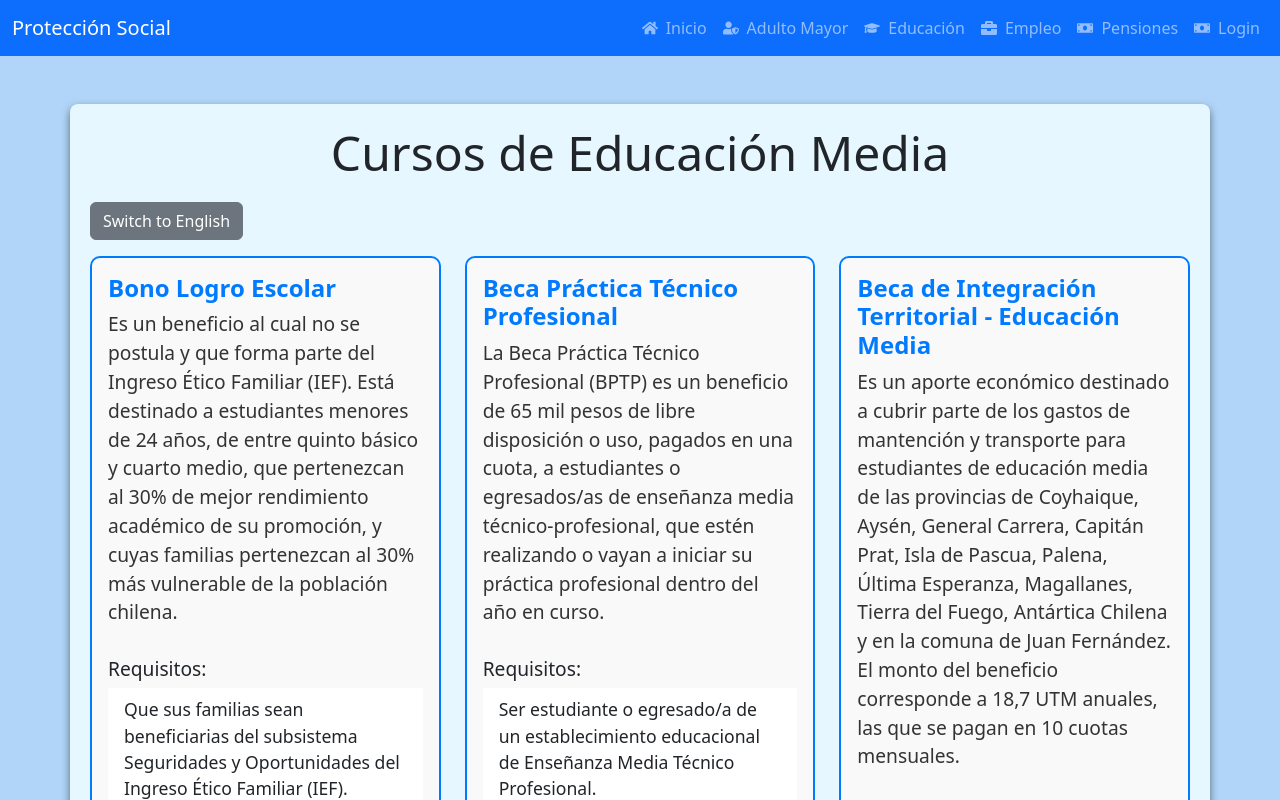
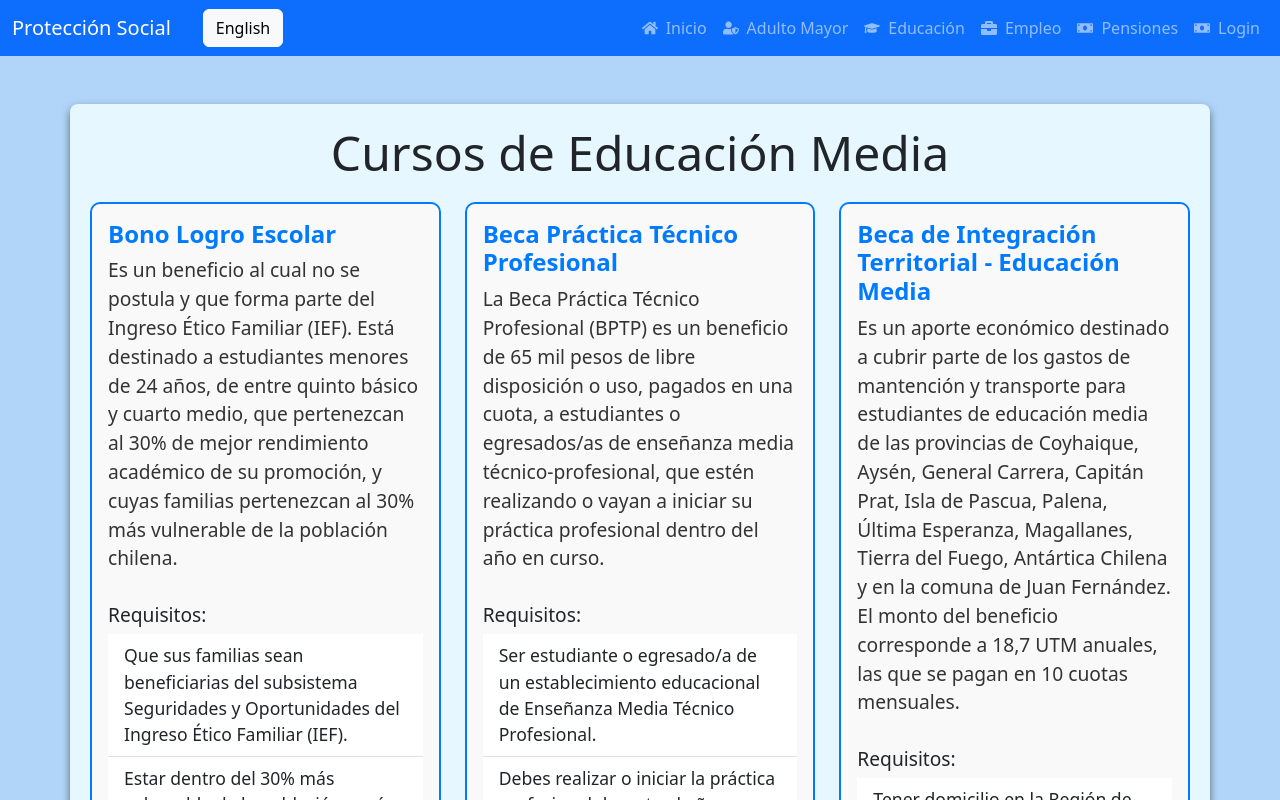
Before and after one commit to Francisco-delgad0/social, a React (Create React App) app: page /Educacion in a window 1280 px wide. Shown: the top 800 px of the page. Built offline with nearby package versions, Linux system fonts and the light colour scheme.

Commit message:
Botón de idiomas se cambió a la navbar, nuevas traducciones

```diff
--- a/src/componentes/Navbar.js
+++ b/src/componentes/Navbar.js
@@ -1,10 +1,19 @@
 import React from 'react';
 import { NavLink } from 'react-router-dom';
 import { FaHome, FaUserShield, FaGraduationCap, FaBriefcase, FaMoneyBill } from 'react-icons/fa';
+import { useTranslation } from 'react-i18next';
 import 'bootstrap/dist/css/bootstrap.min.css';
 import 'bootstrap/dist/js/bootstrap.bundle.min.js';
 
 function Navbar() {
+  const {i18n} = useTranslation();
+
+  const toggleLanguage = () => {
+    const newLanguage = i18n.language === 'es' ? 'en' : 'es';
+    i18n.changeLanguage(newLanguage);
+    localStorage.setItem('idioma', newLanguage);
+  }
+
   return (
     <nav className="navbar navbar-expand-lg bg-primary navbar-dark">
       <div className="container-fluid">
@@ -22,6 +31,12 @@ function Navbar() {
         >
           <span className="navbar-toggler-icon"></span>
         </button>
+        <button
+            onClick={toggleLanguage}
+            className="btn btn-light ms-3"
+          >
+            {i18n.language === 'es' ? 'English' : 'Español'}
+          </button>
         <div className="collapse navbar-collapse" id="navbarNav">
           <ul className="navbar-nav ms-auto">
             <li className="nav-item">
--- a/src/locales/en/translation.json
+++ b/src/locales/en/translation.json
@@ -245,5 +245,10 @@
         "text4":"Submit your application and wait for confirmation of your application."
     },
     "botonpostular":"Apply",
-    "idreminder":"Remember to have your ID card on hand to complete your application."
+    "idreminder":"Remember to have your ID card on hand to complete your application.",
+    "homepage": {
+        "welcome": "Welcome to SocialApp",
+        "flavor": "Easily connect with social protection programs that will help you improve your quality of life and that of your community.",
+        "button": "Explore available programs"
+    }
 }
--- a/src/locales/es/translation.json
+++ b/src/locales/es/translation.json
@@ -245,5 +245,10 @@
         "text4":"Envía tu solicitud y espera la confirmación de tu postulación.."
     },
     "botonpostular":"Postular",
-    "idreminder":"Recuerda tener tu carnet a mano para completar tu postulación."
+    "idreminder":"Recuerda tener tu carnet a mano para completar tu postulación.",
+    "homepage": {
+        "welcome": "Bienvenidos a SocialApp",
+        "flavor": "Conéctate fácilmente con los programas de protección social que te ayudarán a mejorar tu calidad de vida y la de tu comunidad.",
+        "button": "Explorar Programas"
+    }
   }
--- a/src/paginas/Adulto_mayor.js
+++ b/src/paginas/Adulto_mayor.js
@@ -5,12 +5,6 @@ import '../App.css'
 
 const AdultoMayor = () => {
   const { t, i18n } = useTranslation();
-
-  const toggleLanguage = () => {
-      const newLanguage = i18n.language === 'es' ? 'en' : 'es';
-      i18n.changeLanguage(newLanguage);
-      localStorage.setItem('idioma', newLanguage)
-  };
     const menuItems = [
         {
           id: 1,
@@ -87,9 +81,6 @@ const AdultoMayor = () => {
       return (
         <div className="container adulto-mayor-bg mt-5">
           <h1 className="text-center">{t('beneficios')}</h1>
-          <button onClick={toggleLanguage} className="btn btn-secondary mb-3">
-            {i18n.language === 'es' ? 'Switch to English' : 'Cambiar a Español'}
-          </button>
           <div className="row d-flex flex-wrap justify-content-center">
             {menuItems.map((item) => (
               <div className="col-12 col-sm-6 col-md-6 mb-4 d-flex" key={item.id}>
--- a/src/paginas/Educacion.js
+++ b/src/paginas/Educacion.js
@@ -6,12 +6,6 @@ import '../App.css';
 
 const Educacion = () => {
   const { t, i18n } = useTranslation();
-
-  const toggleLanguage = () => {
-    const newLanguage = i18n.language === 'es' ? 'en' : 'es';
-    i18n.changeLanguage(newLanguage);
-    localStorage.setItem('idioma', newLanguage)
-};
     const cursos = [
         {
           id: 1,
@@ -99,9 +93,6 @@ const Educacion = () => {
       return (
         <div className="container educacion-bg mt-5">
             <h1 className="text-center">{t('cursos')}</h1>
-            <button onClick={toggleLanguage} className="btn btn-secondary mb-3">
-            {i18n.language === 'es' ? 'Switch to English' : 'Cambiar a Español'}
-          </button>
             <div className="row d-flex flex-wrap justify-content-center">
                 {cursos.map((curso) => (
                     <div className="col-12 col-sm-6 col-md-4 mb-4 d-flex justify-content-center" key={curso.id}>
--- a/src/paginas/Empleo.js
+++ b/src/paginas/Empleo.js
@@ -6,12 +6,6 @@ import '../App.css';
 
 const Empleo = () => {
   const { t, i18n } = useTranslation();
-
-  const toggleLanguage = () => {
-    const newLanguage = i18n.language === 'es' ? 'en' : 'es';
-    i18n.changeLanguage(newLanguage);
-    localStorage.setItem('idioma', newLanguage)
-};
     const trabajos = [
         {
           id: 1,
@@ -72,9 +66,6 @@ const Empleo = () => {
       return (
         <div className="container beneficios-trabajador-bg mt-5">
             <h1 className="text-center">{t('beneftrabaj')}</h1>
-            <button onClick={toggleLanguage} className="btn btn-secondary mb-3">
-            {i18n.language === 'es' ? 'Switch to English' : 'Cambiar a Español'}
-          </button>
             <div className="row d-flex flex-wrap justify-content-center">
                 {trabajos.map((trabajo) => (
                     <div className="col-12 col-sm-6 col-md-4 mb-4 d-flex justify-content-center" key={trabajo.id}>
--- a/src/paginas/Homepage.js
+++ b/src/paginas/Homepage.js
@@ -1,13 +1,15 @@
 import React from 'react';
 import './homepage.css';
+import { useTranslation } from 'react-i18next';
 
 const Homepage = () => {
+  const { t, i18n } = useTranslation();
   return (
     <div className="homepage-container">
       <header className="header-content">
-        <h1>Bienvenidos a SocialApp</h1>
-        <p>Conéctate fácilmente con los programas de protección social que te ayudarán a mejorar tu calidad de vida y la de tu comunidad.</p>
-        <button className="cta-button">Explorar Programas</button>
+        <h1>{t('homepage.welcome')}</h1>
+        <p>{t('homepage.flavor')}</p>
+        <button className="cta-button">{t('homepage.button')}</button>
       </header>
     </div>
   );
--- a/src/paginas/Pensiones.js
+++ b/src/paginas/Pensiones.js
@@ -6,12 +6,6 @@ import '../App.css';
 
 const Penciones = () => {
   const { t, i18n } = useTranslation();
-
-  const toggleLanguage = () => {
-    const newLanguage = i18n.language === 'es' ? 'en' : 'es';
-    i18n.changeLanguage(newLanguage);
-    localStorage.setItem('idioma', newLanguage)
-};
     const retribuciones = [
         {
           id: 1,
@@ -110,8 +104,6 @@ const Penciones = () => {
       return (
         <div className="container benficios-bg mt-5">
             <h1 className="text-center">{t('pensiones')}</h1>
-            <button onClick={toggleLanguage} className="btn btn-secondary mb-3">
-            {i18n.language === 'es' ? 'Switch to English' : 'Cambiar a Español'}</button>
             <div className="row d-flex flex-wrap justify-content-center">
                 {retribuciones.map((retribucion) => (
                     <div className="col-12 col-sm-6 col-md-4 mb-4 d-flex justify-content-center" key={retribucion.id}>
```
